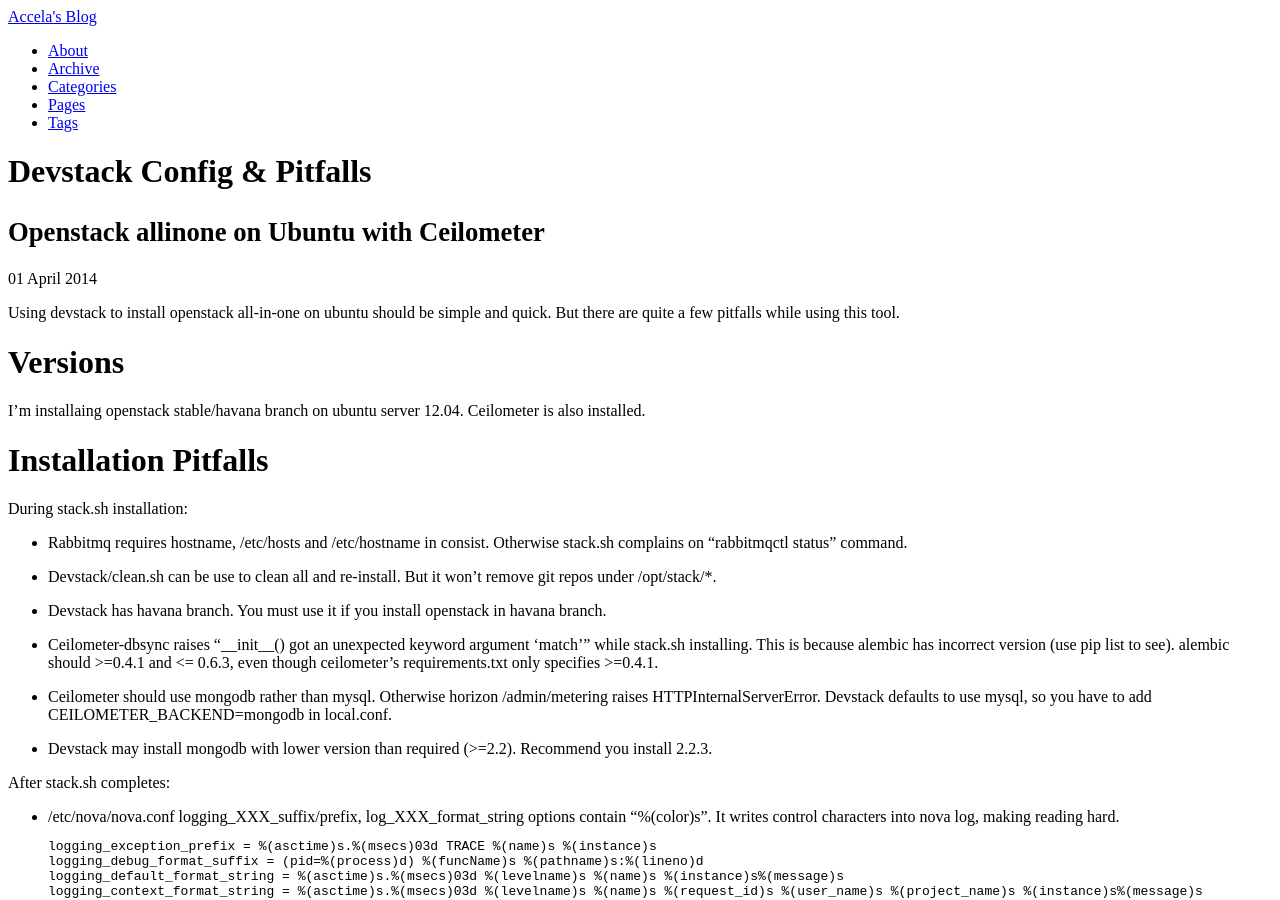
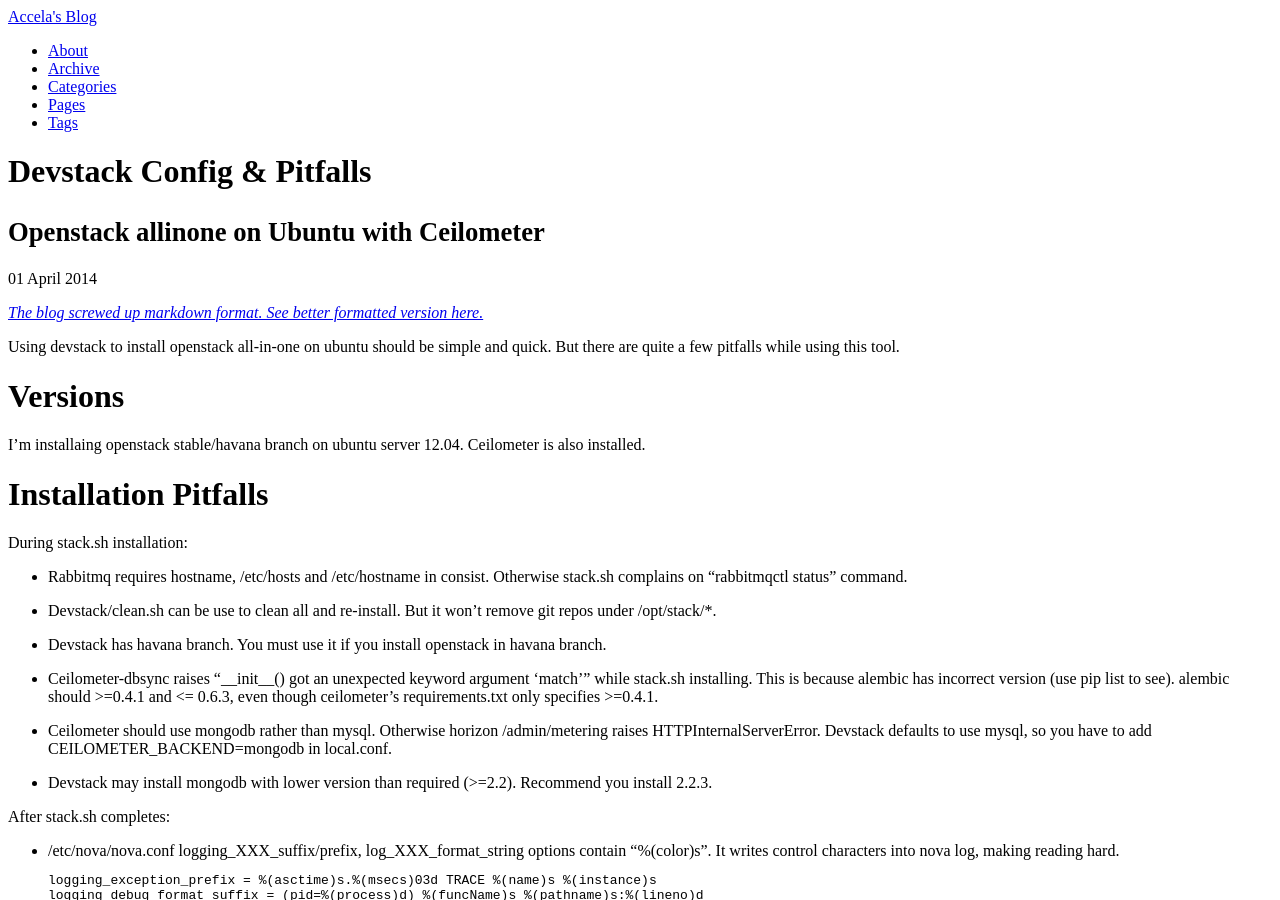
Before and after one commit to accelazh/accelazh.github.io, a Jekyll site: the page built from _posts/2014-04-1-Devstack-Config-And-Pitfalls.md, in a window 1280 px wide and 900 px high. Built offline with Jekyll 4.4.1, drawn with Linux system fonts in a browser that asks for light colours; Markdown is read by kramdown in place of the engine named in the settings; comment, search, counter and statistics services are not loaded; a style sheet for code colours, icons or effects is not loaded.

Commit message:
update post: devstack pitfalls

```diff
--- a/_posts/2014-04-1-Devstack-Config-And-Pitfalls.md
+++ b/_posts/2014-04-1-Devstack-Config-And-Pitfalls.md
@@ -7,6 +7,8 @@
 tags: [cloud, openstack, devstack]
 ---
 {% include JB/setup %}
+
+*[The blog screwed up markdown format. See better formatted version here.](https://github.com/accelazh/accelazh.github.io/blob/master/_posts/2014-04-1-Devstack-Config-And-Pitfalls.md)*
 
 Using devstack to install openstack all-in-one on ubuntu should be simple and quick. But there are quite a few pitfalls while using this tool.
 
```
